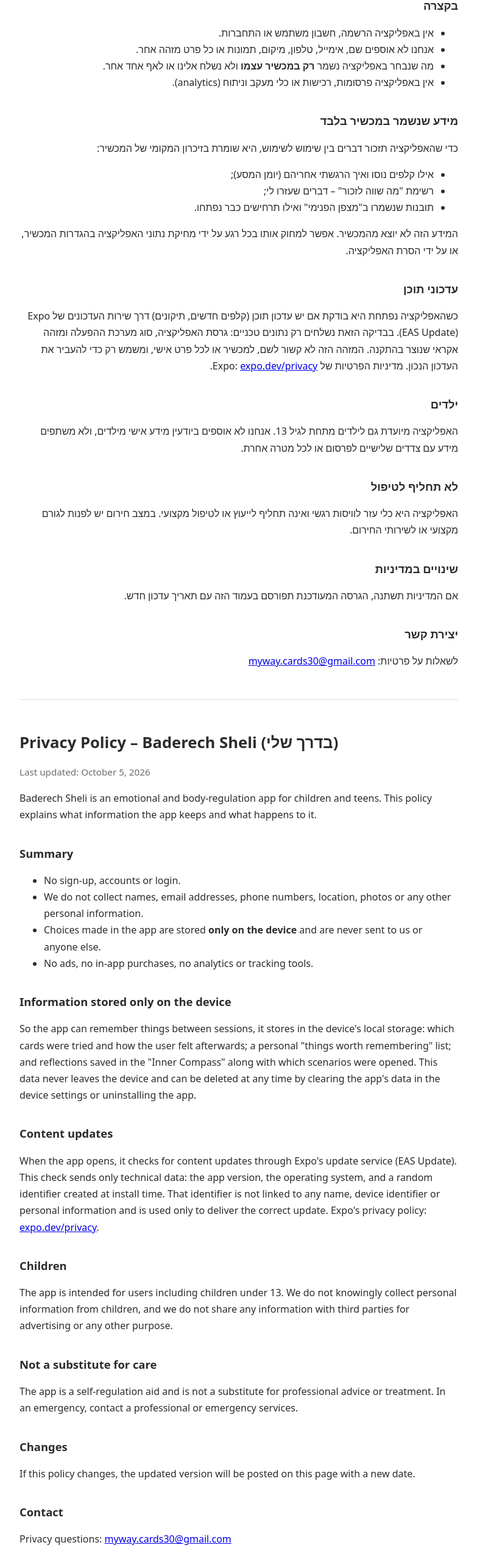
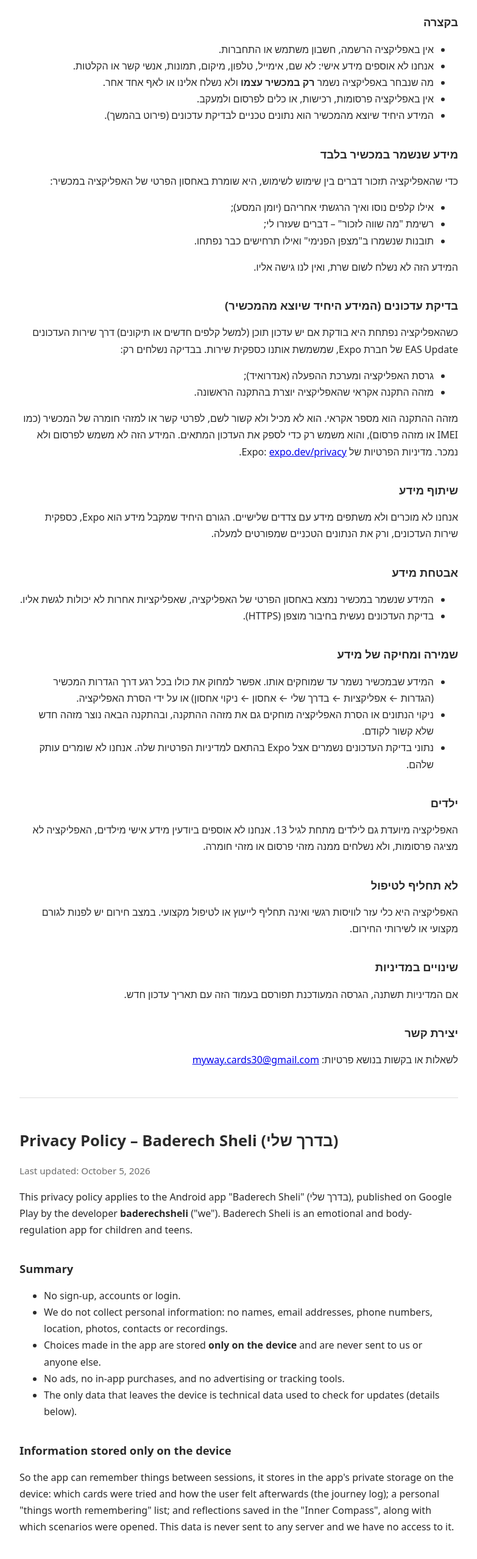
Before and after one commit to Adidoshka/baderech-sheli-privacy, a plain HTML site: page index.html in a window 1280 px wide. Shown: the part 240-2797 px from the top of the page at 61% size, without its empty margins (248-1031 px from the left). Drawn offline with Linux system fonts and the light colour scheme.

Commit message:
Add developer identity, security, and retention/deletion sections

```diff
--- a/index.html
+++ b/index.html
@@ -3,7 +3,7 @@
 <head>
 <meta charset="utf-8">
 <meta name="viewport" content="width=device-width, initial-scale=1">
-<title>בדרך שלי – מדיניות פרטיות</title>
+<title>מדיניות פרטיות – בדרך שלי | Privacy Policy – Baderech Sheli</title>
 <style>
   body { font-family: system-ui, -apple-system, "Segoe UI", Arial, sans-serif; line-height: 1.7; color: #2b2b2b; background: #fff; margin: 0; padding: 24px 16px 48px; }
   main { max-width: 720px; margin: 0 auto; }
@@ -11,7 +11,6 @@
   h2 { font-size: 1.15em; margin-top: 1.8em; }
   .muted { color: #6b6b6b; font-size: 0.95em; }
   hr { border: none; border-top: 1px solid #ddd; margin: 48px 0; }
-  [dir="ltr"] { text-align: left; }
 </style>
 </head>
 <body>
@@ -21,30 +20,52 @@
 <h1>מדיניות פרטיות – בדרך שלי</h1>
 <p class="muted">עודכן לאחרונה: 5 באוקטובר 2026</p>
 
-<p>"בדרך שלי" היא אפליקציה לוויסות רגשי וגופני לילדים ולבני נוער. הפרטיות של המשתמשים חשובה לנו, ובמיוחד של ילדים. המדיניות הזאת מסבירה איזה מידע האפליקציה שומרת ומה קורה איתו.</p>
+<p>מדיניות הפרטיות הזאת חלה על האפליקציה "בדרך שלי" (Baderech Sheli) לאנדרואיד, המפורסמת ב-Google Play על ידי המפתח <strong>baderechsheli</strong> ("אנחנו"). "בדרך שלי" היא אפליקציה לוויסות רגשי וגופני לילדים ולבני נוער.</p>
 
 <h2>בקצרה</h2>
 <ul>
   <li>אין באפליקציה הרשמה, חשבון משתמש או התחברות.</li>
-  <li>אנחנו לא אוספים שם, אימייל, טלפון, מיקום, תמונות או כל פרט מזהה אחר.</li>
+  <li>אנחנו לא אוספים מידע אישי: לא שם, אימייל, טלפון, מיקום, תמונות, אנשי קשר או הקלטות.</li>
   <li>מה שנבחר באפליקציה נשמר <strong>רק במכשיר עצמו</strong> ולא נשלח אלינו או לאף אחד אחר.</li>
-  <li>אין באפליקציה פרסומות, רכישות או כלי מעקב וניתוח (analytics).</li>
+  <li>אין באפליקציה פרסומות, רכישות, או כלים לפרסום ולמעקב.</li>
+  <li>המידע היחיד שיוצא מהמכשיר הוא נתונים טכניים לבדיקת עדכונים (פירוט בהמשך).</li>
 </ul>
 
 <h2>מידע שנשמר במכשיר בלבד</h2>
-<p>כדי שהאפליקציה תזכור דברים בין שימוש לשימוש, היא שומרת בזיכרון המקומי של המכשיר:</p>
+<p>כדי שהאפליקציה תזכור דברים בין שימוש לשימוש, היא שומרת באחסון הפרטי של האפליקציה במכשיר:</p>
 <ul>
   <li>אילו קלפים נוסו ואיך הרגשתי אחריהם (יומן המסע);</li>
   <li>רשימת "מה שווה לזכור" – דברים שעזרו לי;</li>
   <li>תובנות שנשמרו ב"מצפן הפנימי" ואילו תרחישים כבר נפתחו.</li>
 </ul>
-<p>המידע הזה לא יוצא מהמכשיר. אפשר למחוק אותו בכל רגע על ידי מחיקת נתוני האפליקציה בהגדרות המכשיר, או על ידי הסרת האפליקציה.</p>
+<p>המידע הזה לא נשלח לשום שרת, ואין לנו גישה אליו.</p>
 
-<h2>עדכוני תוכן</h2>
-<p>כשהאפליקציה נפתחת היא בודקת אם יש עדכון תוכן (קלפים חדשים, תיקונים) דרך שירות העדכונים של Expo (EAS Update). בבדיקה הזאת נשלחים רק נתונים טכניים: גרסת האפליקציה, סוג מערכת ההפעלה ומזהה אקראי שנוצר בהתקנה. המזהה הזה לא קשור לשם, למכשיר או לכל פרט אישי, ומשמש רק כדי להעביר את העדכון הנכון. מדיניות הפרטיות של Expo: <a href="https://expo.dev/privacy">expo.dev/privacy</a>.</p>
+<h2>בדיקת עדכונים (המידע היחיד שיוצא מהמכשיר)</h2>
+<p>כשהאפליקציה נפתחת היא בודקת אם יש עדכון תוכן (למשל קלפים חדשים או תיקונים) דרך שירות העדכונים EAS Update של חברת Expo, שמשמשת אותנו כספקית שירות. בבדיקה נשלחים רק:</p>
+<ul>
+  <li>גרסת האפליקציה ומערכת ההפעלה (אנדרואיד);</li>
+  <li>מזהה התקנה אקראי שהאפליקציה יוצרת בהתקנה הראשונה.</li>
+</ul>
+<p>מזהה ההתקנה הוא מספר אקראי. הוא לא מכיל ולא קשור לשם, לפרטי קשר או למזהי חומרה של המכשיר (כמו IMEI או מזהה פרסום), והוא משמש רק כדי לספק את העדכון המתאים. המידע הזה לא משמש לפרסום ולא נמכר. מדיניות הפרטיות של Expo: <a href="https://expo.dev/privacy">expo.dev/privacy</a>.</p>
+
+<h2>שיתוף מידע</h2>
+<p>אנחנו לא מוכרים ולא משתפים מידע עם צדדים שלישיים. הגורם היחיד שמקבל מידע הוא Expo, כספקית שירות העדכונים, ורק את הנתונים הטכניים שמפורטים למעלה.</p>
+
+<h2>אבטחת מידע</h2>
+<ul>
+  <li>המידע שנשמר במכשיר נמצא באחסון הפרטי של האפליקציה, שאפליקציות אחרות לא יכולות לגשת אליו.</li>
+  <li>בדיקת העדכונים נעשית בחיבור מוצפן (HTTPS).</li>
+</ul>
+
+<h2>שמירה ומחיקה של מידע</h2>
+<ul>
+  <li>המידע שבמכשיר נשמר עד שמוחקים אותו. אפשר למחוק את כולו בכל רגע דרך הגדרות המכשיר (הגדרות ← אפליקציות ← בדרך שלי ← אחסון ← ניקוי אחסון) או על ידי הסרת האפליקציה.</li>
+  <li>ניקוי הנתונים או הסרת האפליקציה מוחקים גם את מזהה ההתקנה, ובהתקנה הבאה נוצר מזהה חדש שלא קשור לקודם.</li>
+  <li>נתוני בדיקת העדכונים נשמרים אצל Expo בהתאם למדיניות הפרטיות שלה. אנחנו לא שומרים עותק שלהם.</li>
+</ul>
 
 <h2>ילדים</h2>
-<p>האפליקציה מיועדת גם לילדים מתחת לגיל 13. אנחנו לא אוספים ביודעין מידע אישי מילדים, ולא משתפים מידע עם צדדים שלישיים לפרסום או לכל מטרה אחרת.</p>
+<p>האפליקציה מיועדת גם לילדים מתחת לגיל 13. אנחנו לא אוספים ביודעין מידע אישי מילדים, האפליקציה לא מציגה פרסומות, ולא נשלחים ממנה מזהי פרסום או מזהי חומרה.</p>
 
 <h2>לא תחליף לטיפול</h2>
 <p>האפליקציה היא כלי עזר לוויסות רגשי ואינה תחליף לייעוץ או לטיפול מקצועי. במצב חירום יש לפנות לגורם מקצועי או לשירותי החירום.</p>
@@ -53,7 +74,7 @@
 <p>אם המדיניות תשתנה, הגרסה המעודכנת תפורסם בעמוד הזה עם תאריך עדכון חדש.</p>
 
 <h2>יצירת קשר</h2>
-<p>לשאלות על פרטיות: <a href="mailto:myway.cards30@gmail.com">myway.cards30@gmail.com</a></p>
+<p>לשאלות או בקשות בנושא פרטיות: <a href="mailto:myway.cards30@gmail.com">myway.cards30@gmail.com</a></p>
 </section>
 
 <hr>
@@ -62,24 +83,42 @@
 <h1>Privacy Policy – Baderech Sheli (בדרך שלי)</h1>
 <p class="muted">Last updated: October 5, 2026</p>
 
-<p>Baderech Sheli is an emotional and body-regulation app for children and teens. This policy explains what information the app keeps and what happens to it.</p>
+<p>This privacy policy applies to the Android app "Baderech Sheli" (בדרך שלי), published on Google Play by the developer <strong>baderechsheli</strong> ("we"). Baderech Sheli is an emotional and body-regulation app for children and teens.</p>
 
 <h2>Summary</h2>
 <ul>
   <li>No sign-up, accounts or login.</li>
-  <li>We do not collect names, email addresses, phone numbers, location, photos or any other personal information.</li>
+  <li>We do not collect personal information: no names, email addresses, phone numbers, location, photos, contacts or recordings.</li>
   <li>Choices made in the app are stored <strong>only on the device</strong> and are never sent to us or anyone else.</li>
-  <li>No ads, no in-app purchases, no analytics or tracking tools.</li>
+  <li>No ads, no in-app purchases, and no advertising or tracking tools.</li>
+  <li>The only data that leaves the device is technical data used to check for updates (details below).</li>
 </ul>
 
 <h2>Information stored only on the device</h2>
-<p>So the app can remember things between sessions, it stores in the device's local storage: which cards were tried and how the user felt afterwards; a personal "things worth remembering" list; and reflections saved in the "Inner Compass" along with which scenarios were opened. This data never leaves the device and can be deleted at any time by clearing the app's data in the device settings or uninstalling the app.</p>
+<p>So the app can remember things between sessions, it stores in the app's private storage on the device: which cards were tried and how the user felt afterwards (the journey log); a personal "things worth remembering" list; and reflections saved in the "Inner Compass", along with which scenarios were opened. This data is never sent to any server and we have no access to it.</p>
 
-<h2>Content updates</h2>
-<p>When the app opens, it checks for content updates through Expo's update service (EAS Update). This check sends only technical data: the app version, the operating system, and a random identifier created at install time. That identifier is not linked to any name, device identifier or personal information and is used only to deliver the correct update. Expo's privacy policy: <a href="https://expo.dev/privacy">expo.dev/privacy</a>.</p>
+<h2>Update checks (the only data that leaves the device)</h2>
+<p>When the app opens, it checks for content updates (for example new cards or fixes) through EAS Update, a service of Expo, which acts as our service provider. The check sends only: the app version and operating system (Android); and a random installation identifier the app creates on first launch.</p>
+<p>The installation identifier is a random number. It does not contain, and is not linked to, any name, contact details or hardware identifiers (such as IMEI or the advertising ID), and it is used only to deliver the correct update. It is not used for advertising and is not sold. Expo's privacy policy: <a href="https://expo.dev/privacy">expo.dev/privacy</a>.</p>
+
+<h2>Sharing</h2>
+<p>We do not sell or share data with third parties. The only party that receives any data is Expo, as the update service provider, and only the technical data listed above.</p>
+
+<h2>Security</h2>
+<ul>
+  <li>Data stored on the device is kept in the app's private storage, which other apps cannot access.</li>
+  <li>Update checks are made over an encrypted connection (HTTPS).</li>
+</ul>
+
+<h2>Data retention and deletion</h2>
+<ul>
+  <li>On-device data is kept until it is deleted. All of it can be deleted at any time from the device settings (Settings → Apps → Baderech Sheli → Storage → Clear storage) or by uninstalling the app.</li>
+  <li>Clearing the app's data or uninstalling also deletes the installation identifier; a new, unrelated one is created on the next install.</li>
+  <li>Update-check data is retained by Expo in accordance with its privacy policy. We do not keep a copy.</li>
+</ul>
 
 <h2>Children</h2>
-<p>The app is intended for users including children under 13. We do not knowingly collect personal information from children, and we do not share any information with third parties for advertising or any other purpose.</p>
+<p>The app is intended for users including children under 13. We do not knowingly collect personal information from children, the app shows no ads, and it does not transmit advertising identifiers or hardware identifiers.</p>
 
 <h2>Not a substitute for care</h2>
 <p>The app is a self-regulation aid and is not a substitute for professional advice or treatment. In an emergency, contact a professional or emergency services.</p>
@@ -88,7 +127,7 @@
 <p>If this policy changes, the updated version will be posted on this page with a new date.</p>
 
 <h2>Contact</h2>
-<p>Privacy questions: <a href="mailto:myway.cards30@gmail.com">myway.cards30@gmail.com</a></p>
+<p>Privacy questions or requests: <a href="mailto:myway.cards30@gmail.com">myway.cards30@gmail.com</a></p>
 </section>
 
 </main>
```
